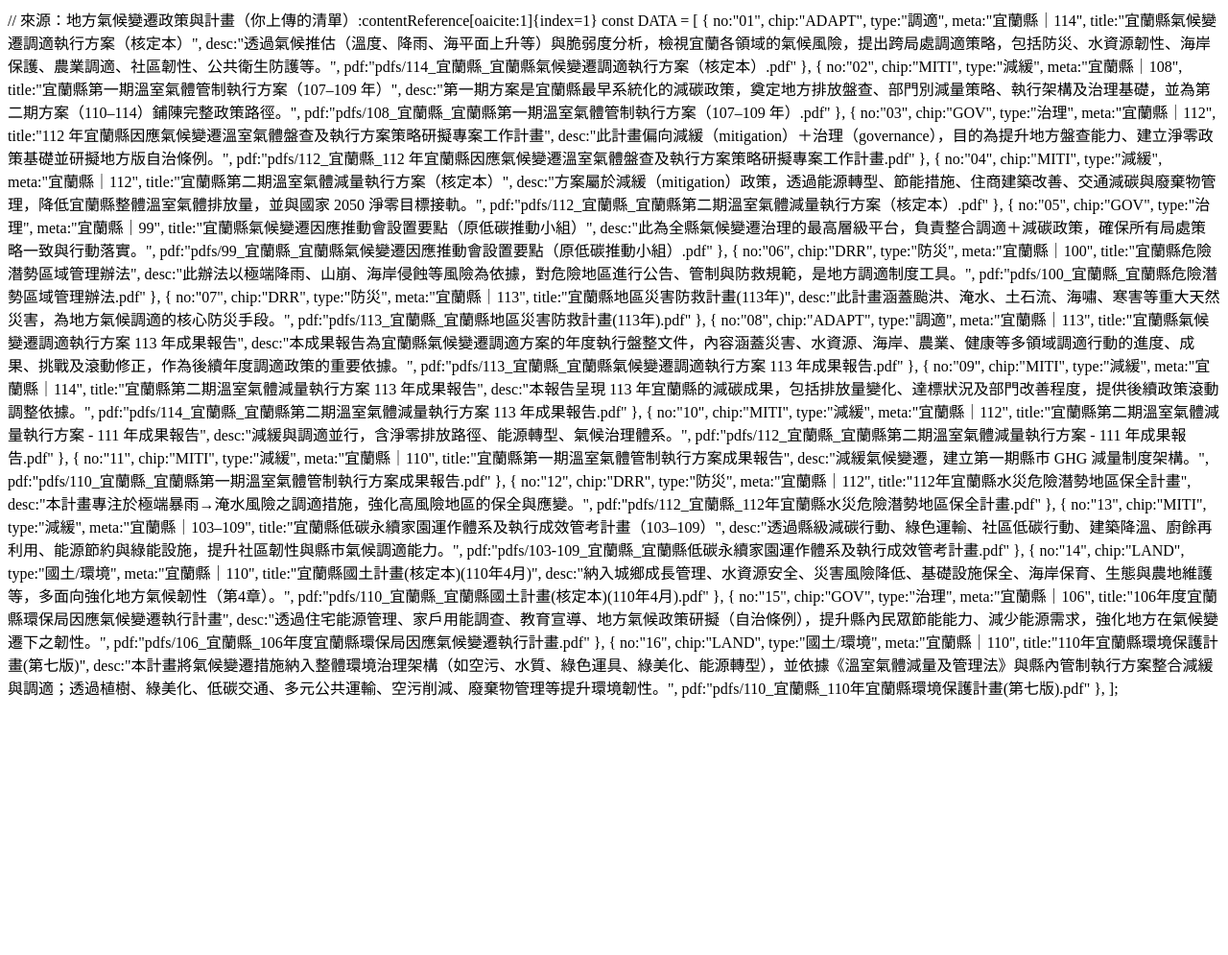
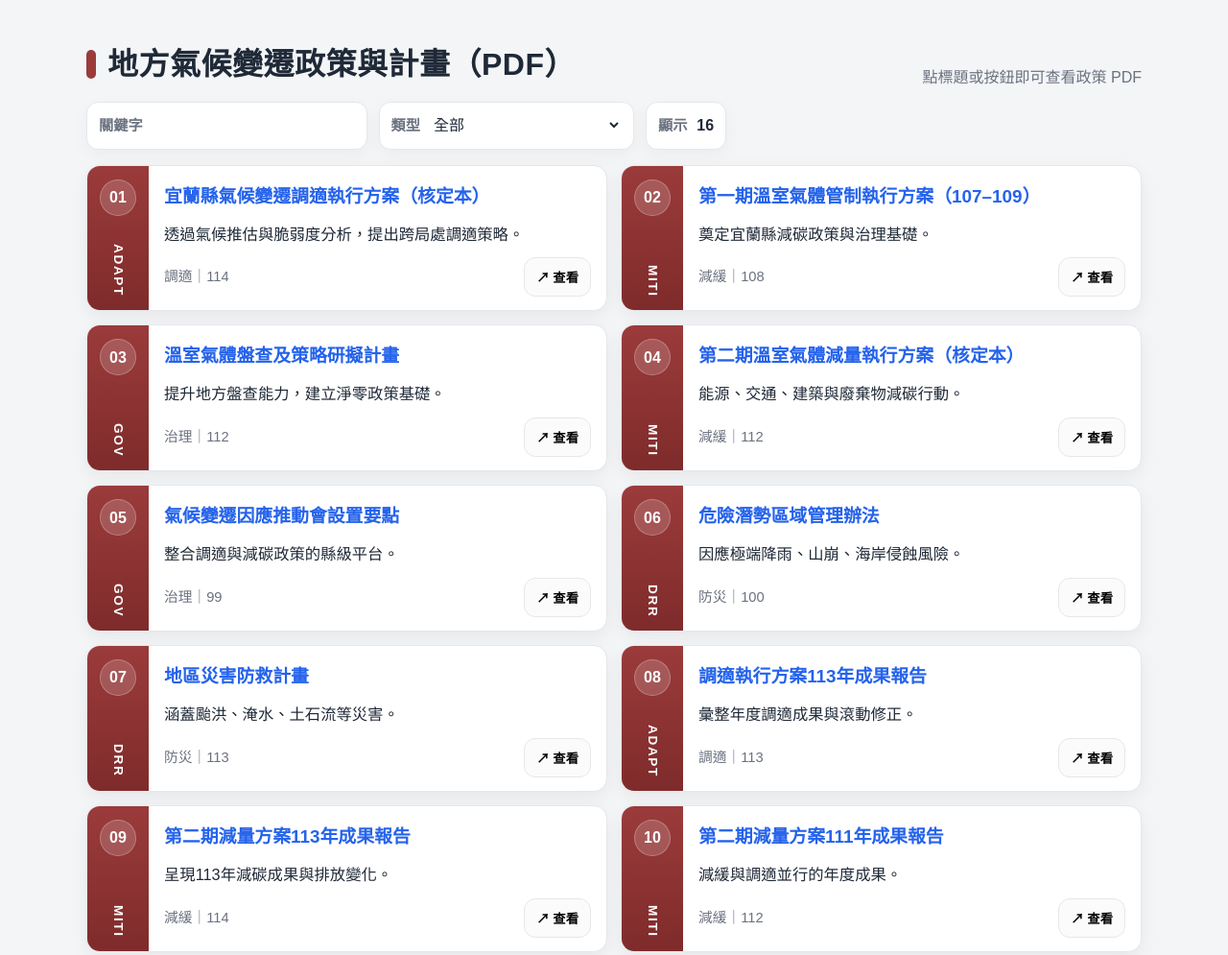
Before and after one commit to ewa886/ewa886004.github.io, a plain HTML site: page index.html in a window 1280 px wide. Shown: the top 995 px of the page at 96% size. Before the commit the page ends 800 px from the top, so only its background shows below. Drawn offline with Linux system fonts and the light colour scheme.

Commit message:
index.html

```diff
--- a/index.html
+++ b/index.html
@@ -1,99 +1,322 @@
-// 來源：地方氣候變遷政策與計畫（你上傳的清單）:contentReference[oaicite:1]{index=1}
+<!DOCTYPE html>
+<html lang="zh-TW">
+<head>
+  <meta charset="UTF-8" />
+  <meta name="viewport" content="width=device-width, initial-scale=1.0" />
+  <title>地方氣候變遷政策與計畫（PDF）</title>
+
+  <style>
+    :root{
+      --bg:#f3f5f7;
+      --card:#ffffff;
+      --text:#1f2937;
+      --muted:#6b7280;
+      --border:#e5e7eb;
+      --accent:#9b3b3b;
+      --accent-weak:#fff7f7;
+      --shadow:0 10px 26px rgba(0,0,0,.08);
+      --link:#2563eb;
+    }
+
+    *{ box-sizing:border-box; }
+    body{
+      margin:0;
+      padding:40px 18px 60px;
+      background:var(--bg);
+      font-family:"微軟正黑體", Arial, sans-serif;
+      color:var(--text);
+      line-height:1.7;
+    }
+
+    .wrap{ max-width:1100px; margin:0 auto; }
+
+    .header{
+      display:flex;
+      align-items:flex-end;
+      justify-content:space-between;
+      gap:16px;
+      margin-bottom:12px;
+    }
+    .title{
+      margin:0;
+      font-size:2rem;
+      letter-spacing:.5px;
+      display:flex;
+      align-items:center;
+      gap:12px;
+    }
+    .title::before{
+      content:"";
+      width:10px;
+      height:30px;
+      border-radius:6px;
+      background:var(--accent);
+    }
+    .hint{ color:var(--muted); font-size:1rem; margin:0; }
+
+    .filters{
+      display:flex;
+      gap:12px;
+      flex-wrap:wrap;
+      margin: 6px 0 16px;
+    }
+    .control{
+      display:flex;
+      align-items:center;
+      gap:10px;
+      padding:10px 12px;
+      border:1px solid var(--border);
+      border-radius:12px;
+      background:#fff;
+      box-shadow:0 6px 18px rgba(0,0,0,.04);
+    }
+    .control span{ color:var(--muted); font-weight:800; font-size:.95rem; }
+    .control input, .control select{
+      border:none;
+      outline:none;
+      font-size:1rem;
+      background:transparent;
+      color:var(--text);
+      min-width: 200px;
+    }
+
+    .grid{
+      display:grid;
+      grid-template-columns: 1fr;
+      gap:14px;
+    }
+    @media (min-width: 920px){
+      .grid{ grid-template-columns: 1fr 1fr; }
+    }
+
+    .tile{
+      background:var(--card);
+      border:1px solid var(--border);
+      border-radius:14px;
+      box-shadow:0 6px 18px rgba(0,0,0,.06);
+      overflow:hidden;
+      display:grid;
+      grid-template-columns: 64px 1fr;
+      min-height: 148px;
+    }
+
+    .rail{
+      background:linear-gradient(180deg, var(--accent), #7f2b2b);
+      padding:14px 10px;
+      display:flex;
+      flex-direction:column;
+      align-items:center;
+      justify-content:space-between;
+    }
+    .num{
+      width:38px;
+      height:38px;
+      border-radius:999px;
+      background:rgba(255,255,255,.16);
+      border:1px solid rgba(255,255,255,.25);
+      color:#fff;
+      display:grid;
+      place-items:center;
+      font-weight:900;
+    }
+    .chip{
+      writing-mode: vertical-rl;
+      text-orientation: mixed;
+      font-weight:800;
+      color:#fff;
+      font-size:.85rem;
+      letter-spacing:.12em;
+    }
+
+    .body{
+      padding:16px 16px 14px;
+      display:flex;
+      flex-direction:column;
+      gap:10px;
+    }
+
+    .titlelink{
+      color:var(--link);
+      font-weight:900;
+      text-decoration:none;
+      font-size:1.18rem;
+      cursor:pointer;
+    }
+    .titlelink:hover{ text-decoration:underline; }
+
+    .desc{
+      margin:0;
+      font-size:1.02rem;
+      display:-webkit-box;
+      -webkit-line-clamp: 3;
+      -webkit-box-orient: vertical;
+      overflow:hidden;
+    }
+
+    .footer{
+      margin-top:auto;
+      display:flex;
+      align-items:center;
+      justify-content:space-between;
+      gap:12px;
+    }
+
+    .meta{ color:var(--muted); font-size:.92rem; }
+
+    .btn{
+      padding:10px 12px;
+      border-radius:12px;
+      border:1px solid var(--border);
+      background:#fbfbfc;
+      font-weight:800;
+      cursor:pointer;
+    }
+    .btn:hover{
+      background:var(--accent-weak);
+      box-shadow:0 10px 18px rgba(0,0,0,.08);
+      transform:translateY(-1px);
+    }
+
+    /* PDF modal */
+    .modal{
+      position:fixed;
+      inset:0;
+      display:none;
+      align-items:center;
+      justify-content:center;
+      padding:18px;
+      z-index:50;
+    }
+    .modal.is-open{ display:flex; }
+    .backdrop{
+      position:absolute;
+      inset:0;
+      background:rgba(0,0,0,.55);
+    }
+    .panel{
+      position:relative;
+      width:min(1100px,100%);
+      height:80vh;
+      background:#fff;
+      border-radius:14px;
+      display:flex;
+      flex-direction:column;
+      overflow:hidden;
+    }
+    .panelhead{
+      padding:12px 14px;
+      border-bottom:1px solid var(--border);
+      background:var(--accent-weak);
+      display:flex;
+      justify-content:space-between;
+      align-items:center;
+      gap:10px;
+    }
+    iframe{ flex:1; border:0; }
+
+    @media(max-width:640px){
+      .chip{ display:none; }
+      .tile{ grid-template-columns:56px 1fr; }
+    }
+  </style>
+</head>
+
+<body>
+<div class="wrap">
+  <div class="header">
+    <h1 class="title">地方氣候變遷政策與計畫（PDF）</h1>
+    <p class="hint">點標題或按鈕即可查看政策 PDF</p>
+  </div>
+
+  <div class="filters">
+    <label class="control"><span>關鍵字</span><input id="q" /></label>
+    <label class="control">
+      <span>類型</span>
+      <select id="type">
+        <option value="all">全部</option>
+        <option value="調適">調適</option>
+        <option value="減緩">減緩</option>
+        <option value="治理">治理</option>
+        <option value="防災">防災</option>
+        <option value="國土/環境">國土/環境</option>
+      </select>
+    </label>
+    <div class="control"><span>顯示</span><strong id="count">0</strong></div>
+  </div>
+
+  <section class="grid" id="grid"></section>
+</div>
+
+<div class="modal" id="modal">
+  <div class="backdrop" data-close></div>
+  <div class="panel">
+    <div class="panelhead">
+      <strong id="modalTitle"></strong>
+      <button class="btn" data-close>關閉</button>
+    </div>
+    <iframe id="frame"></iframe>
+  </div>
+</div>
+
+<script>
 const DATA = [
-  {
-    no:"01", chip:"ADAPT", type:"調適", meta:"宜蘭縣｜114",
-    title:"宜蘭縣氣候變遷調適執行方案（核定本）",
-    desc:"透過氣候推估（溫度、降雨、海平面上升等）與脆弱度分析，檢視宜蘭各領域的氣候風險，提出跨局處調適策略，包括防災、水資源韌性、海岸保護、農業調適、社區韌性、公共衛生防護等。",
-    pdf:"pdfs/114_宜蘭縣_宜蘭縣氣候變遷調適執行方案（核定本）.pdf"
-  },
-  {
-    no:"02", chip:"MITI", type:"減緩", meta:"宜蘭縣｜108",
-    title:"宜蘭縣第一期溫室氣體管制執行方案（107–109 年）",
-    desc:"第一期方案是宜蘭縣最早系統化的減碳政策，奠定地方排放盤查、部門別減量策略、執行架構及治理基礎，並為第二期方案（110–114）鋪陳完整政策路徑。",
-    pdf:"pdfs/108_宜蘭縣_宜蘭縣第一期溫室氣體管制執行方案（107–109 年）.pdf"
-  },
-  {
-    no:"03", chip:"GOV", type:"治理", meta:"宜蘭縣｜112",
-    title:"112 年宜蘭縣因應氣候變遷溫室氣體盤查及執行方案策略研擬專案工作計畫",
-    desc:"此計畫偏向減緩（mitigation）＋治理（governance），目的為提升地方盤查能力、建立淨零政策基礎並研擬地方版自治條例。",
-    pdf:"pdfs/112_宜蘭縣_112 年宜蘭縣因應氣候變遷溫室氣體盤查及執行方案策略研擬專案工作計畫.pdf"
-  },
-  {
-    no:"04", chip:"MITI", type:"減緩", meta:"宜蘭縣｜112",
-    title:"宜蘭縣第二期溫室氣體減量執行方案（核定本）",
-    desc:"方案屬於減緩（mitigation）政策，透過能源轉型、節能措施、住商建築改善、交通減碳與廢棄物管理，降低宜蘭縣整體溫室氣體排放量，並與國家 2050 淨零目標接軌。",
-    pdf:"pdfs/112_宜蘭縣_宜蘭縣第二期溫室氣體減量執行方案（核定本）.pdf"
-  },
-  {
-    no:"05", chip:"GOV", type:"治理", meta:"宜蘭縣｜99",
-    title:"宜蘭縣氣候變遷因應推動會設置要點（原低碳推動小組）",
-    desc:"此為全縣氣候變遷治理的最高層級平台，負責整合調適＋減碳政策，確保所有局處策略一致與行動落實。",
-    pdf:"pdfs/99_宜蘭縣_宜蘭縣氣候變遷因應推動會設置要點（原低碳推動小組）.pdf"
-  },
-  {
-    no:"06", chip:"DRR", type:"防災", meta:"宜蘭縣｜100",
-    title:"宜蘭縣危險潛勢區域管理辦法",
-    desc:"此辦法以極端降雨、山崩、海岸侵蝕等風險為依據，對危險地區進行公告、管制與防救規範，是地方調適制度工具。",
-    pdf:"pdfs/100_宜蘭縣_宜蘭縣危險潛勢區域管理辦法.pdf"
-  },
-  {
-    no:"07", chip:"DRR", type:"防災", meta:"宜蘭縣｜113",
-    title:"宜蘭縣地區災害防救計畫(113年)",
-    desc:"此計畫涵蓋颱洪、淹水、土石流、海嘯、寒害等重大天然災害，為地方氣候調適的核心防災手段。",
-    pdf:"pdfs/113_宜蘭縣_宜蘭縣地區災害防救計畫(113年).pdf"
-  },
-  {
-    no:"08", chip:"ADAPT", type:"調適", meta:"宜蘭縣｜113",
-    title:"宜蘭縣氣候變遷調適執行方案 113 年成果報告",
-    desc:"本成果報告為宜蘭縣氣候變遷調適方案的年度執行盤整文件，內容涵蓋災害、水資源、海岸、農業、健康等多領域調適行動的進度、成果、挑戰及滾動修正，作為後續年度調適政策的重要依據。",
-    pdf:"pdfs/113_宜蘭縣_宜蘭縣氣候變遷調適執行方案 113 年成果報告.pdf"
-  },
-  {
-    no:"09", chip:"MITI", type:"減緩", meta:"宜蘭縣｜114",
-    title:"宜蘭縣第二期溫室氣體減量執行方案 113 年成果報告",
-    desc:"本報告呈現 113 年宜蘭縣的減碳成果，包括排放量變化、達標狀況及部門改善程度，提供後續政策滾動調整依據。",
-    pdf:"pdfs/114_宜蘭縣_宜蘭縣第二期溫室氣體減量執行方案 113 年成果報告.pdf"
-  },
-  {
-    no:"10", chip:"MITI", type:"減緩", meta:"宜蘭縣｜112",
-    title:"宜蘭縣第二期溫室氣體減量執行方案 - 111 年成果報告",
-    desc:"減緩與調適並行，含淨零排放路徑、能源轉型、氣候治理體系。",
-    pdf:"pdfs/112_宜蘭縣_宜蘭縣第二期溫室氣體減量執行方案 - 111 年成果報告.pdf"
-  },
-  {
-    no:"11", chip:"MITI", type:"減緩", meta:"宜蘭縣｜110",
-    title:"宜蘭縣第一期溫室氣體管制執行方案成果報告",
-    desc:"減緩氣候變遷，建立第一期縣市 GHG 減量制度架構。",
-    pdf:"pdfs/110_宜蘭縣_宜蘭縣第一期溫室氣體管制執行方案成果報告.pdf"
-  },
-  {
-    no:"12", chip:"DRR", type:"防災", meta:"宜蘭縣｜112",
-    title:"112年宜蘭縣水災危險潛勢地區保全計畫",
-    desc:"本計畫專注於極端暴雨→淹水風險之調適措施，強化高風險地區的保全與應變。",
-    pdf:"pdfs/112_宜蘭縣_112年宜蘭縣水災危險潛勢地區保全計畫.pdf"
-  },
-  {
-    no:"13", chip:"MITI", type:"減緩", meta:"宜蘭縣｜103–109",
-    title:"宜蘭縣低碳永續家園運作體系及執行成效管考計畫（103–109）",
-    desc:"透過縣級減碳行動、綠色運輸、社區低碳行動、建築降溫、廚餘再利用、能源節約與綠能設施，提升社區韌性與縣市氣候調適能力。",
-    pdf:"pdfs/103-109_宜蘭縣_宜蘭縣低碳永續家園運作體系及執行成效管考計畫.pdf"
-  },
-  {
-    no:"14", chip:"LAND", type:"國土/環境", meta:"宜蘭縣｜110",
-    title:"宜蘭縣國土計畫(核定本)(110年4月)",
-    desc:"納入城鄉成長管理、水資源安全、災害風險降低、基礎設施保全、海岸保育、生態與農地維護等，多面向強化地方氣候韌性（第4章）。",
-    pdf:"pdfs/110_宜蘭縣_宜蘭縣國土計畫(核定本)(110年4月).pdf"
-  },
-  {
-    no:"15", chip:"GOV", type:"治理", meta:"宜蘭縣｜106",
-    title:"106年度宜蘭縣環保局因應氣候變遷執行計畫",
-    desc:"透過住宅能源管理、家戶用能調查、教育宣導、地方氣候政策研擬（自治條例），提升縣內民眾節能能力、減少能源需求，強化地方在氣候變遷下之韌性。",
-    pdf:"pdfs/106_宜蘭縣_106年度宜蘭縣環保局因應氣候變遷執行計畫.pdf"
-  },
-  {
-    no:"16", chip:"LAND", type:"國土/環境", meta:"宜蘭縣｜110",
-    title:"110年宜蘭縣環境保護計畫(第七版)",
-    desc:"本計畫將氣候變遷措施納入整體環境治理架構（如空污、水質、綠色運具、綠美化、能源轉型），並依據《溫室氣體減量及管理法》與縣內管制執行方案整合減緩與調適；透過植樹、綠美化、低碳交通、多元公共運輸、空污削減、廢棄物管理等提升環境韌性。",
-    pdf:"pdfs/110_宜蘭縣_110年宜蘭縣環境保護計畫(第七版).pdf"
-  },
+  {no:"01",chip:"ADAPT",type:"調適",meta:"114",title:"宜蘭縣氣候變遷調適執行方案（核定本）",desc:"透過氣候推估與脆弱度分析，提出跨局處調適策略。",pdf:"pdfs/114_宜蘭縣_宜蘭縣氣候變遷調適執行方案（核定本）.pdf"},
+  {no:"02",chip:"MITI",type:"減緩",meta:"108",title:"第一期溫室氣體管制執行方案（107–109）",desc:"奠定宜蘭縣減碳政策與治理基礎。",pdf:"pdfs/108_宜蘭縣_宜蘭縣第一期溫室氣體管制執行方案（107–109 年）.pdf"},
+  {no:"03",chip:"GOV",type:"治理",meta:"112",title:"溫室氣體盤查及策略研擬計畫",desc:"提升地方盤查能力，建立淨零政策基礎。",pdf:"pdfs/112_宜蘭縣_112 年宜蘭縣因應氣候變遷溫室氣體盤查及執行方案策略研擬專案工作計畫.pdf"},
+  {no:"04",chip:"MITI",type:"減緩",meta:"112",title:"第二期溫室氣體減量執行方案（核定本）",desc:"能源、交通、建築與廢棄物減碳行動。",pdf:"pdfs/112_宜蘭縣_宜蘭縣第二期溫室氣體減量執行方案（核定本）.pdf"},
+  {no:"05",chip:"GOV",type:"治理",meta:"99",title:"氣候變遷因應推動會設置要點",desc:"整合調適與減碳政策的縣級平台。",pdf:"pdfs/99_宜蘭縣_宜蘭縣氣候變遷因應推動會設置要點（原低碳推動小組）.pdf"},
+  {no:"06",chip:"DRR",type:"防災",meta:"100",title:"危險潛勢區域管理辦法",desc:"因應極端降雨、山崩、海岸侵蝕風險。",pdf:"pdfs/100_宜蘭縣_宜蘭縣危險潛勢區域管理辦法.pdf"},
+  {no:"07",chip:"DRR",type:"防災",meta:"113",title:"地區災害防救計畫",desc:"涵蓋颱洪、淹水、土石流等災害。",pdf:"pdfs/113_宜蘭縣_宜蘭縣地區災害防救計畫(113年).pdf"},
+  {no:"08",chip:"ADAPT",type:"調適",meta:"113",title:"調適執行方案113年成果報告",desc:"彙整年度調適成果與滾動修正。",pdf:"pdfs/113_宜蘭縣_宜蘭縣氣候變遷調適執行方案 113 年成果報告.pdf"},
+  {no:"09",chip:"MITI",type:"減緩",meta:"114",title:"第二期減量方案113年成果報告",desc:"呈現113年減碳成果與排放變化。",pdf:"pdfs/114_宜蘭縣_宜蘭縣第二期溫室氣體減量執行方案 113 年成果報告.pdf"},
+  {no:"10",chip:"MITI",type:"減緩",meta:"112",title:"第二期減量方案111年成果報告",desc:"減緩與調適並行的年度成果。",pdf:"pdfs/112_宜蘭縣_宜蘭縣第二期溫室氣體減量執行方案 - 111 年成果報告.pdf"},
+  {no:"11",chip:"MITI",type:"減緩",meta:"110",title:"第一期管制方案成果報告",desc:"建立縣市溫室氣體減量制度。",pdf:"pdfs/110_宜蘭縣_宜蘭縣第一期溫室氣體管制執行方案成果報告.pdf"},
+  {no:"12",chip:"DRR",type:"防災",meta:"112",title:"水災危險潛勢地區保全計畫",desc:"因應極端暴雨與淹水風險。",pdf:"pdfs/112_宜蘭縣_112年宜蘭縣水災危險潛勢地區保全計畫.pdf"},
+  {no:"13",chip:"MITI",type:"減緩",meta:"103–109",title:"低碳永續家園運作與成效管考",desc:"社區低碳行動與能源節約。",pdf:"pdfs/103-109_宜蘭縣_宜蘭縣低碳永續家園運作體系及執行成效管考計畫.pdf"},
+  {no:"14",chip:"LAND",type:"國土/環境",meta:"110",title:"國土計畫（核定本）",desc:"強化水資源安全與災害風險管理。",pdf:"pdfs/110_宜蘭縣_宜蘭縣國土計畫(核定本)(110年4月).pdf"},
+  {no:"15",chip:"GOV",type:"治理",meta:"106",title:"環保局因應氣候變遷執行計畫",desc:"能源管理、教育宣導與政策研擬。",pdf:"pdfs/106_宜蘭縣_106年度宜蘭縣環保局因應氣候變遷執行計畫.pdf"},
+  {no:"16",chip:"LAND",type:"國土/環境",meta:"110",title:"環境保護計畫（第七版）",desc:"整合減緩與調適的環境治理架構。",pdf:"pdfs/110_宜蘭縣_110年宜蘭縣環境保護計畫(第七版).pdf"},
 ];
+
+const grid=document.getElementById("grid");
+const q=document.getElementById("q");
+const type=document.getElementById("type");
+const count=document.getElementById("count");
+const modal=document.getElementById("modal");
+const frame=document.getElementById("frame");
+const modalTitle=document.getElementById("modalTitle");
+
+function render(){
+  const key=(q.value||"").toLowerCase();
+  const t=type.value;
+  const rows=DATA.filter(d=>{
+    return (t==="all"||d.type===t) &&
+      (d.title+d.desc).toLowerCase().includes(key);
+  });
+  count.textContent=rows.length;
+  grid.innerHTML=rows.map(d=>`
+    <article class="tile">
+      <div class="rail"><div class="num">${d.no}</div><div class="chip">${d.chip}</div></div>
+      <div class="body">
+        <a class="titlelink" onclick="openPdf('${d.pdf}','${d.title}')">${d.title}</a>
+        <p class="desc">${d.desc}</p>
+        <div class="footer">
+          <span class="meta">${d.type}｜${d.meta}</span>
+          <button class="btn" onclick="openPdf('${d.pdf}','${d.title}')">↗ 查看</button>
+        </div>
+      </div>
+    </article>`).join("");
+}
+function openPdf(pdf,title){
+  modal.classList.add("is-open");
+  modalTitle.textContent=title;
+  frame.src=pdf;
+}
+modal.addEventListener("click",e=>{
+  if(e.target.dataset.close){ modal.classList.remove("is-open"); frame.src=""; }
+});
+q.oninput=type.onchange=render;
+render();
+</script>
+</body>
+</html>
```
